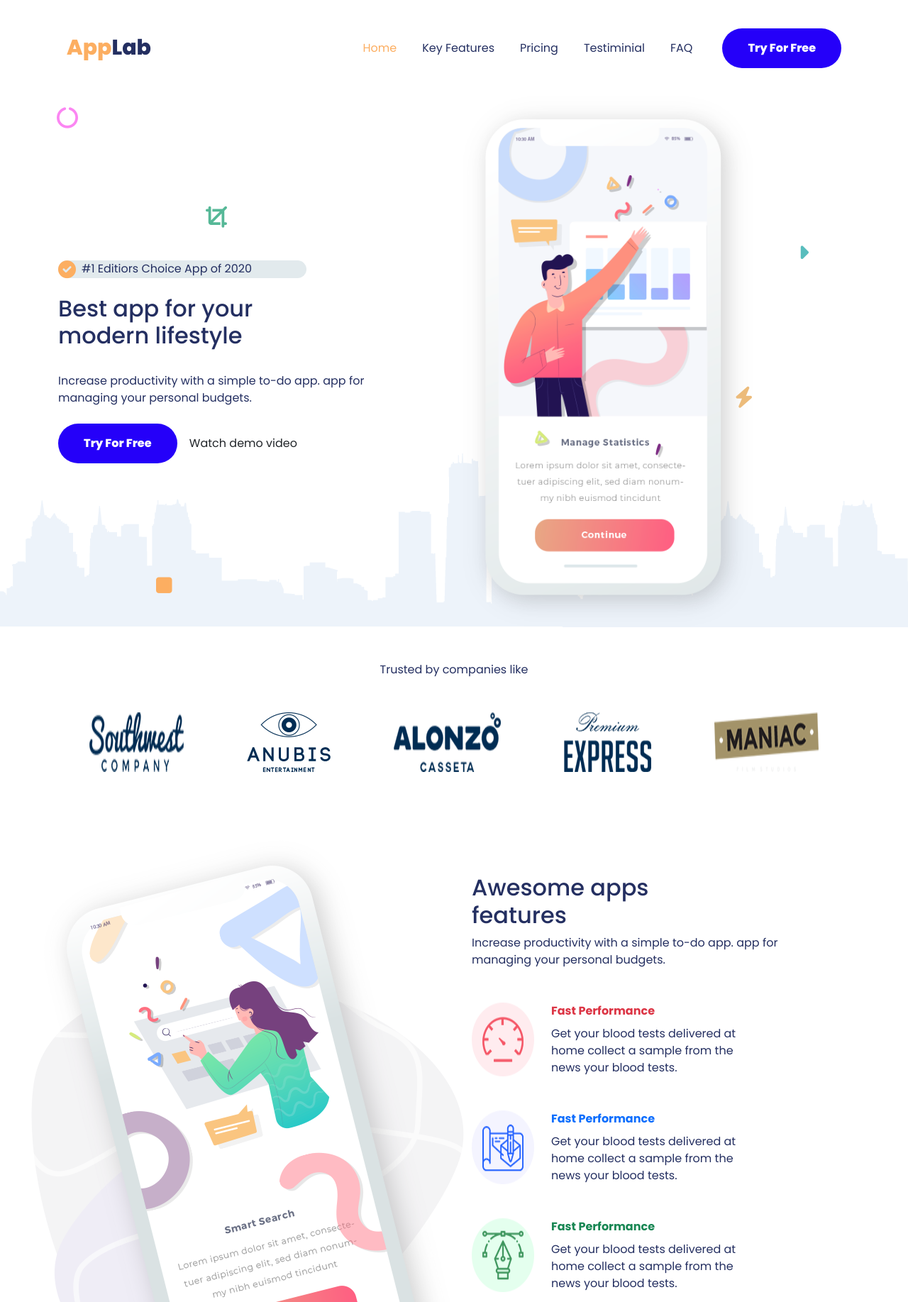
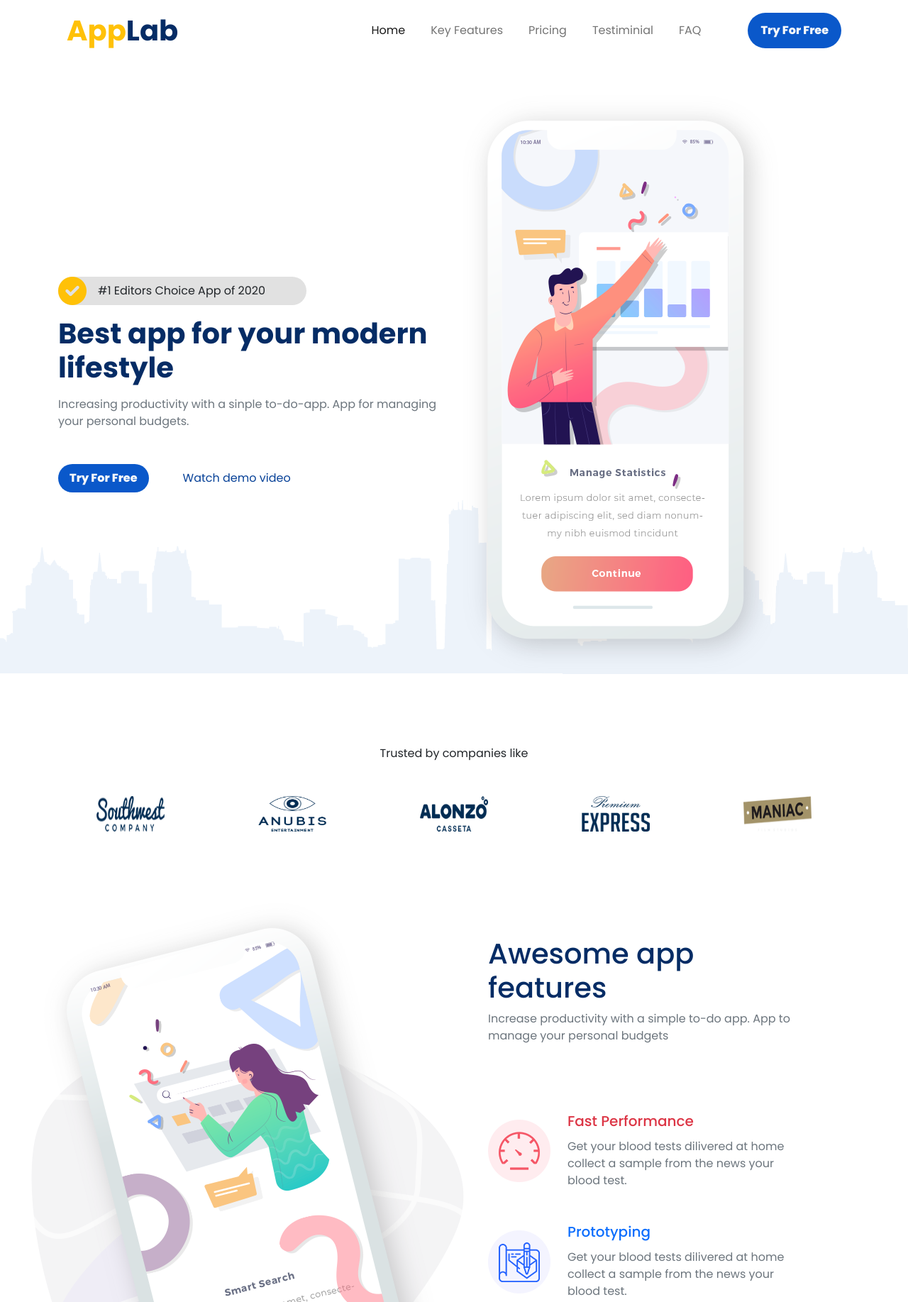
Before and after one commit to rifatptk/appLandingPage, a plain HTML site: page index.html in a window 1280 px wide. Shown: the top 1835 px of the page at 71% size. Drawn offline with Linux system fonts and the light colour scheme.

Commit message:
rebuild init

```diff
--- a/index.html
+++ b/index.html
@@ -4,32 +4,23 @@
     <meta charset="UTF-8">
     <meta http-equiv="X-UA-Compatible" content="IE=edge">
     <meta name="viewport" content="width=device-width, initial-scale=1.0">
-    <title>App Landing Page</title>
-
-    <!-- bootstrap css -->
+    <title>App landing Page</title>
+    <link rel="stylesheet" href="style.css">
     <link rel="stylesheet" href="vendors/bootstrap/bootstrap.min.css">
-    <!-- fontawesome css -->
     <link rel="stylesheet" href="vendors/fontawesome/css/all.min.css">
-    <!-- main css -->
-    <link rel="stylesheet" href="style.css">
-
-
+    <script src="vendors/bootstrap/bootstrap.bundle.min.js"></script>
 
 </head>
 <body>
-
-<!-- navigation start -->
-<header>
     <div class="container">
-    <nav class="navbar navbar-expand-lg">
-      <div class="container-fluid">
-        <a class="navbar-brand" href="index.html">App<span>Lab</span></a>
-        <button class="navbar-toggler" type="button" data-bs-toggle="collapse" data-bs-target="#mainnav" aria-controls="mainnav" aria-expanded="false" aria-label="Toggle navigation">
+        <nav class="navbar navbar-expand-lg navbar-light">
+            <div class="container-fluid ">
+              <a class="navbar-brand fw-bold fs-1 col text-warning" href="#">App<span class="text-dblue">Lab</span></a>
+              <button class="navbar-toggler" type="button" data-bs-toggle="collapse" data-bs-target="#navbarNavDropdown" aria-controls="navbarNavDropdown" aria-expanded="false" aria-label="Toggle navigation">
                 <span class="navbar-toggler-icon"></span>
               </button>
-        <div class="collapse navbar-collapse" id="mainnav">
-          <ul class="navbar-nav ms-auto mb-2 mb-lg-0">
-
+              <div class="collapse navbar-collapse justify-content-end" id="navbarNavDropdown">
+                <ul class="navbar-nav">
                   <li class="nav-item">
                     <a class="nav-link active" aria-current="page" href="#">Home</a>
                   </li>
@@ -37,164 +28,109 @@
                     <a class="nav-link" href="#">Key Features</a>
                   </li>
                   <li class="nav-item">
-              <a class="nav-link" aria-current="page" href="#">Pricing</a>
+                    <a class="nav-link" href="#">Pricing</a>
+                  </li>
                 </li>
                 <li class="nav-item">
-              <a class="nav-link" aria-current="page" href="#">Testiminial</a>
+                  <a class="nav-link" href="#">Testiminial</a>
                 </li>
-            <li class="nav-item">
-              <a class="nav-link" aria-current="page" href="#">FAQ</a>
+                <li class="nav-item me-5">
+                  <a class="nav-link" href="#">FAQ</a>
+                </li>
+                <li class="nav-item mybtn ">
+                  <a class="nav-link text-light " href="#">Try For Free </a>
                 </li>
 
 
                 </ul>
-          <a href="#" class="btn mybtn rounded rounded-pill ms-4">Try For Free</a>
               </div>
             </div>
           </nav>
     </div>
-</header>
-<!-- navigation end -->
 
-<!-- hero area start -->
-<section id="hero">
+    <section id="hero-section">
+        <div class="container mt-5">
+            <div class="row">
+                <div class="col-md-6 flex-col ">
+                <div id="hero-editors" class="d-flex align-items-center rounded-pill">
+                    <i class="fs-1 text-warning fa-solid fa-circle-check"></i>
+                    <p class="ms-3">#1 Editors Choice App of 2020</p>
+                </div>
+                <h1 class="fw-bold text-dblue mt-3">Best app for your modern lifestyle</h1>
+                <p class="text-secondary mt-2">Increasing productivity with a sinple to-do-app. App for managing your personal budgets.</p>
+                <br>
+                <div class="d-flex align-items-center mt-4">
+                    <div class=" mybtn ">
+                        <a class="nav-link text-light " href="#">Try For Free </a>
+                        </div>
+                        <a class="ms-5" href="#">Watch demo video</a>
+                </div>
+            </div>
+
+                <div class="col-md-6">
+                <img src="assets/images/manage stastics.png" alt="Manage stastics">
+                </div>
+            </div>
+        </div>
+    </section>
+
+    <section id="trusted-companies">
         <div class="container">
+            <p class="text-center">Trusted by companies like</p>
+            <div class="row justify-content-around mt-5">
+                <img class="col" src="assets/images/brand1.png" alt="">
+                <img class="col" src="assets/images/brand2.png" alt="">
+                <img class="col" src="assets/images/brand3.png" alt="">
+                <img class="col" src="assets/images/brand4.png" alt="">
+                <img class="col" src="assets/images/brand5.png" alt="">
+                </div>
+            </div>
+        </div>
+    </section>
+
+    <section id="app-features">
         <div class="row">
-      <div class="col-md-6 d-flex flex-column justify-content-center">
-        <div class="hero-text">
-          <div class="herotop w-60 d-flex align-items-center rounded rounded-pill">
-            <i class="fa-solid fa-circle-check"></i><p class="ps-2">#1 Editiors Choice App of 2020</p>
+            <div class="col-md-6">
+             <img id="smart-search" src="assets/images/smart-search.png" alt="Manage stastics">
+            </div>
+
+            <div id="col2" class="col-md-6 ps-5">
+                <div id="awesome" class="pt-5">
+                    <h1 class="text-dblue w-75">Awesome app features</h1>
+                    <p class="pb-5 mb-5 text-secondary w-75">Increase productivity with a simple to-do app. App to manage your personal budgets</p>
 
                 </div>
 
-        </div>
-        <h2 class="pt-4">Best app for your <br>
-          modern lifestyle</h2>
-        <p class="pt-4"></p>Increase productivity with a simple to-do app. app for <br>
-          managing your personal budgets.</p>
-        <div class="hero-buttons pt-4">
-          <a href="#" class="btn mybtn rounded rounded-pill">Try For Free</a>
-          <a href="#" class="btn">Watch demo video</a>
-        </div>
 
-      </div>
-      <div class="col-md-6">
-        <img class="img-fluid w-75" src="assets/images/manage stastics.png" alt="App screen">
+                <div class="d-flex align-items-center mb-5 w-75">
+                    <img src="assets/icons/fast-performance.png" alt="">
+                    <div class="ps-4">
+                       <h5 class="text-danger pb-1">Fast Performance</h5>
+                       <p class="text-secondary">Get your blood tests dilivered at home collect a sample from the news your blood test.</p>
                     </div>
                 </div>
-    <span class="icon icon1"><i class="fa-solid fa-circle-notch"></i></span>
-    <span class="icon icon2"><i class="fa-solid fa-stop"></i></span>
-    <span class="icon icon3"><i class="fa-solid fa-crop"></i></span>
-    <span class="icon icon4"><i class="fa-solid fa-bolt"></i></span>
-    <span class="icon icon5"><i class="fa-solid fa-caret-right"></i></span>
-
-
-  </div>
-</section>
-<!-- hero area end -->
-
-<!-- brands area start -->
-<section class="container">
-  <div class="brnd-cont">
-    <p class="text-center py-5">Trusted by companies like</p>
-    <div class="brands d-flex justify-content-around pb-5">
-      <img src="assets/images/brand1.png" alt="brand" class="brnd">
-      <img src="assets/images/brand2.png" alt="brand" class="brnd">
-      <img src="assets/images/brand3.png" alt="brand" class="brnd">
-      <img src="assets/images/brand4.png" alt="brand" class="brnd">
-      <img src="assets/images/brand5.png" alt="brand" class="brnd">
-    </div>
-
-  </div>
-</section>
-<!-- brands area end -->
-
-<!-- app feature area start -->
-<div class="features-container d-flex mt-5">
-  <img src="assets/images/smart-search.png"  alt="">
-  <div class="feature-list">
-    <h2 class="pt-5">Awesome apps <br>
-      features</h2>
-    <p>Increase productivity with a simple to-do app. app for <br>
-      managing your personal budgets.</p>
-
-    <div class="feature d-flex pt-5 ">
-      <img src="assets/icons/fast-performance.png" class="pe-4" alt="">
-      <div class="feature-text">
-        <p class="fw-bolder text-danger mb-2">Fast Performance</p>
-        <p>Get your blood tests delivered at <br>
-          home collect a sample from the <br>
-          news your blood tests.</p>
+                <div class="d-flex align-items-center mb-5 w-75">
+                    <img src="assets/icons/prototyping.png" alt="">
+                    <div class="ps-4">
+                       <h5 class="text-primary pb-1">Prototyping</h5>
+                       <p class="text-secondary">Get your blood tests dilivered at home collect a sample from the news your blood test.</p>
                     </div>
                 </div>
-    <div class="feature d-flex pt-5 ">
-      <img src="assets/icons/prototyping.png" class="pe-4" alt="">
-      <div class="feature-text">
-        <p class="fw-bolder text-primary pb-2">Fast Performance</p>
-        <p>Get your blood tests delivered at <br>
-          home collect a sample from the <br>
-          news your blood tests.</p>
-      </div>
-    </div>
-    <div class="feature d-flex pt-5 ">
-      <img src="assets/icons/vector.png" class="me-4" alt="">
-      <div class="feature-text">
-        <p class="fw-bolder text-success pb-2">Fast Performance</p>
-        <p>Get your blood tests delivered at <br>
-          home collect a sample from the <br>
-          news your blood tests.</p>
+                <div class="d-flex align-items-center w-75">
+                    <img src="assets/icons/vector.png" alt="">
+                    <div class="ps-4">
+                       <h5 class="text-success pb-1">Vector editing</h5>
+                       <p class="text-secondary">Get your blood tests dilivered at home collect a sample from the news your blood test.</p>
                     </div>
                 </div>
             </div>
         </div>
-<!-- app feature area end -->
 
-<!-- smart jackpot start -->
-<div class="">
-  <div class="container smart-jackpot  d-flex align-items-center justify-content-around">
-    <h2 >Smart jackpots that
-      you may love this
-      anytime & anywhere</h2>
-      <p class="border-start ps-4">The rise of mobile devices transforms the way we
-        consume information entirely and the world's most
-        elevant channels such as Facebook.</p>
-  </div>
 
-  <div class="container d-flex justify-content-between">
-    <div class="feature pe-5 pt-5 ">
-      <img src="assets/icons/automatic-payout.png" class=" pb-4" alt="">
-      <div class="feature-text">
-        <p class="fw-bolder text-danger mb-2">Automatic Payouts</p>
-        <p>Get your blood tests delivered at <br>
-          home collect a sample from the <br>
-          news your blood tests.</p>
-      </div>
-    </div>
 
-    <div class="feature pe-5 pt-5 ">
-      <img src="assets/icons/network-effect.png" class="pb-4" alt="">
-      <div class="feature-text">
-        <p class="fw-bolder text-primary mb-2">Automatic Payouts</p>
-        <p>Get your blood tests delivered at <br>
-          home collect a sample from the <br>
-          news your blood tests.</p>
-      </div>
-    </div>
+    </section>
 
-    <div class="feature pe-5 pt-5 ">
-      <img src="assets/icons/bigger-reward-method.png" class="pb-4" alt="">
-      <div class="feature-text">
-        <p class="fw-bolder text-success mb-2">Automatic Payouts</p>
-        <p>Get your blood tests delivered at <br>
-          home collect a sample from the <br>
-          news your blood tests.</p>
-      </div>
-    </div>
-  </div>
-</div>
-<!-- smart jackpot end -->
 
-<!-- bootstrap js -->
-    <script src="vendors/bootstrap/bootstrap.bundle.min.js"></script>
+
 </body>
-</html>gi
+</html>
--- a/style.css
+++ b/style.css
@@ -1,116 +1,87 @@
+@import url('https://fonts.googleapis.com/css2?family=Poppins:wght@400;500;600;700;800&display=swap');
 
-@import url('https://fonts.googleapis.com/css2?family=Poppins:wght@100;300;400;500;600;700;800;900&display=swap');
+*{
+    font-family: 'Poppins', sans-serif;
 
-body{
-    font-family: 'Poppins', sans-serif;
-    font-weight: 400;
 
 }
-p{
+body a{
+    text-decoration: none;
+    color: #084298;
+
+}
+body p{
     margin: 0;
+    padding: 0;
 }
 
 
- :root{
-     --main-color: #242f61;
- }
- .mybtn{
-     background-color: #2500f9;
-     color: #fff;
-     font-size: 16px;
-     font-weight: 800;
-     padding: 15px 35px;
- }
-.mybtn:hover{
-    background-color: #fcae61;
-    color: #fff;
+/* color: #084298;
+color: #052c65; */
+
+.text-dblue{
+    color: #052c65;
 }
- /* =================================
-    index
-    =================================
-    1) header
-    2) banner
-  */
+.flex-col{
+    display: flex;
+    flex-direction: column;
+    justify-content: center;
+
+}
+section{
+    margin-bottom: 100px;
+}
+
+/* -----navigation------------------------------- */
 
 
-/* 1) navigation-start */
-header{
-    height: 135px;
-    display: flex;
-    align-items: center;
+
+.nav-item{
+    padding: 5px 10px;
+}
+.mybtn{
+    background: #0a58ca;
+    border-radius: 25px;
+    font-weight: 800;
 }
 
-header .navbar-brand{
-    font-size: 30px;
-    font-weight: 800;
-    color:#fcae61;
+/* ----------hero--------------------------------- */
+
+#hero-section{
+    background-image: url(assets/images/cityscape.png);
+    background-repeat: no-repeat;
+    background-position: bottom;
 }
-header .navbar-brand span{
-    color: var(--main-color);
+#hero-editors{
+    background: rgb(225, 225, 225);
+    width: 350px;
 }
-header .nav-link{
-    color: var(--main-color);
-    margin: 0 10px;
-}
-header .nav-link:hover, header .nav-link.active{
-    color: #fcae61;
+/* ---------------trusted companies----------------------------------- */
+#trusted-companies img{
+    max-height: 50px;
+    max-width: 120px;
 }
 
-
-/* navigation-end */
-
-/* 2) hero start */
-#hero{
-    background: url('assets/images/cityscape.png');
-    background-repeat: no-repeat;
-    background-position: bottom;
-
-}
-.herotop {
-    background: #e2eaed;
-    width: 350px;
-}
-.herotop i{
-    color: #fcae61;
-    font-size: 25px;
-}
-.container{
-    position: relative;
-}
-.icon{
-    position: absolute;
-    font-size: 30px;
-}
-.icon1{
-    top: 10px;
-    left: 10px;
-    color: #fb86f2;
-
-}
-.icon2{
-    bottom: 35px;
-    left: 150px;
-    color: #fcae61;
-
-}
-.icon3{
-    top: 150px;
-    left:220px;
-    color: rgb(86, 184, 151);
-}
-.icon4{
-    bottom:300px;
-    right: 150px;
-    color: rgb(236, 187, 122);
-}
-.icon5{
-    top: 200px;
-    right: 70px;
-    color: rgb(88, 189, 189);
+/* ---------------------------------------------------------------- */
+@media (max-width:576px){
+    #smart-search{
+        width: 500px;
+        padding-top: 20px;
+    }
+    #app-features{
+        position: relative;
+    }
+    #awesome{
+        position: absolute;
+        top: -100px;
+        width: 100vw;
+        padding-top: 10px;
+    }
+     #col2{
+        display: flex;
+        flex-direction: column;
+        align-items: center;
+    }
 }
 
-/* hero area end */
-
-.smart-jackpot, .container, .features-container{
-    color: #242f61;
-}
+/* --------------------------------------------------- */
```
Lines whose indentation alone changed are shown as unchanged.
